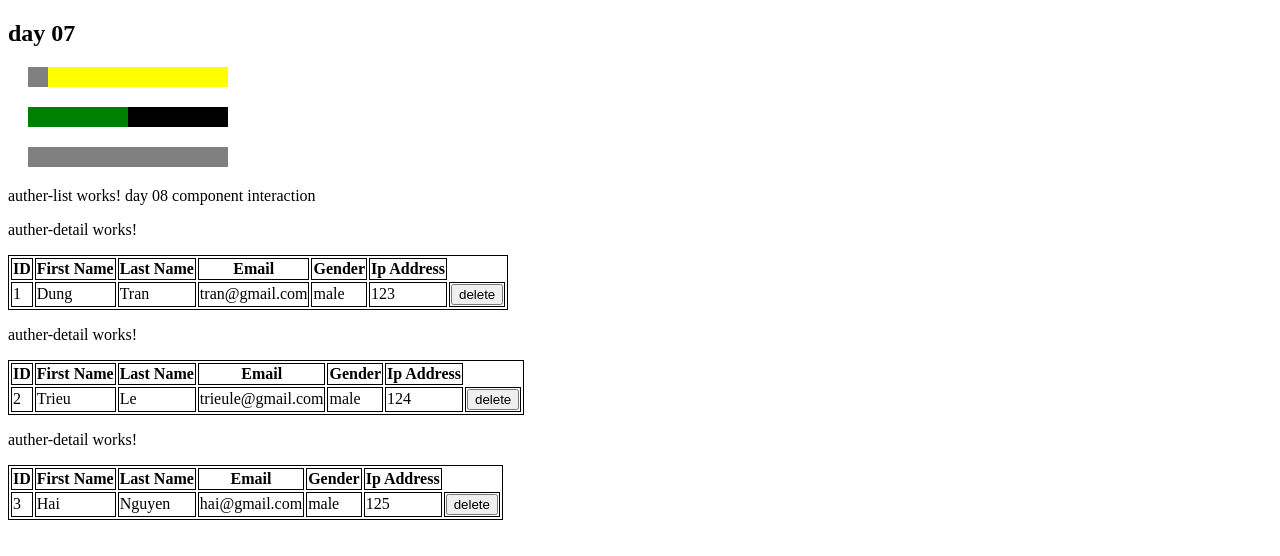
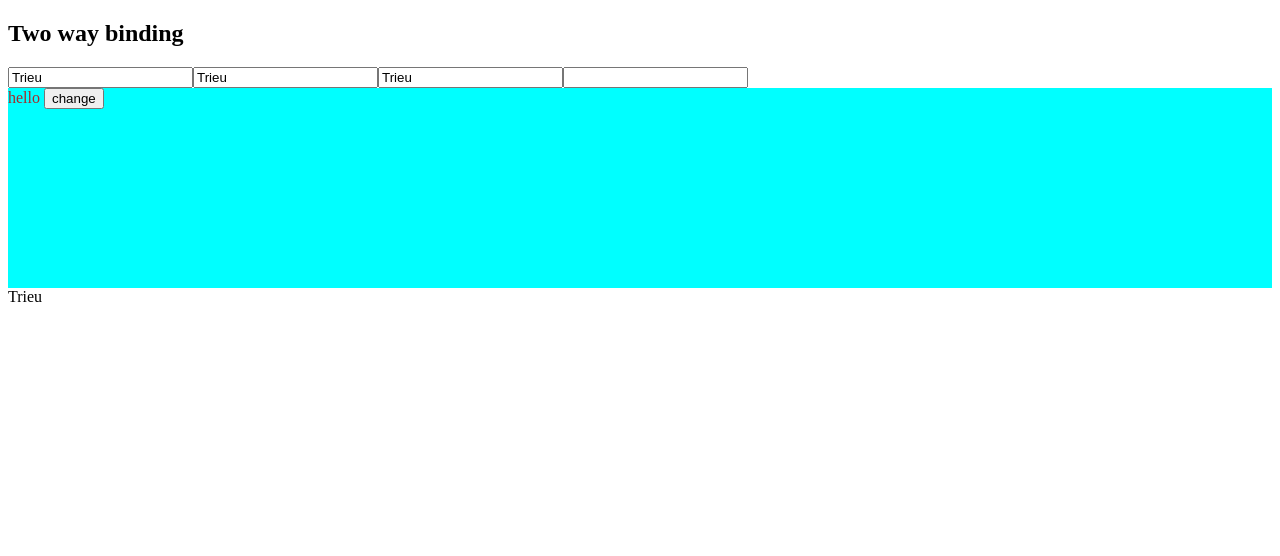
Before and after one commit to trieule47/100daysofangular, an Angular app: page / in a window 1280 px wide. Shown: the top 556 px of the page. Built offline with nearby package versions, Linux system fonts and the light colour scheme.

Commit message:
day 09 two way binding

```diff
--- a/src/app/app.component.css
+++ b/src/app/app.component.css
@@ -0,0 +1,13 @@
+.app-control {
+    background-color: aqua;
+    color: brown;
+    height: 200px;
+    animation: red 0.7s linear forwards;
+}
+
+.toggle {
+    height: 50px;
+    color: white;
+    animation: green 0.7s linear forwards;
+
+}
--- a/src/app/app.component.html
+++ b/src/app/app.component.html
@@ -1,5 +1,22 @@
-<h2>day 07</h2>
+<!-- <h2>day 07</h2>
 <progress-bar [backgroundColor]="'yellow'" [progressColor]="'grey'" [progress]="10"></progress-bar>
 <progress-bar [backgroundColor]="'black'" [progressColor]="'green'" [progress]="50"></progress-bar>
 <progress-bar [backgroundColor]="'grey'" [progressColor]="'green'" [progress]="'ư-50'"></progress-bar>
-<app-auther-list></app-auther-list>
+<app-auther-list></app-auther-list> -->
+
+<h2>Two way binding</h2>
+<input type="text" [ngModel]="name" (ngModelChange)="name=$event" >
+<input type="text" [(ngModel)]="name" />
+<input type="text" [ngModel]="name" />
+<input type="text" (ngModelChange)="name=$event" />
+
+
+<div
+    class="app-control"
+    [class.toggle]="toggle"
+>
+hello
+<button (click)="changeState()">change</button>
+</div>
+
+{{name}}
--- a/src/app/app.component.ts
+++ b/src/app/app.component.ts
@@ -7,4 +7,10 @@ import { Component } from '@angular/core';
 })
 export class AppComponent {
   title = 'app';
+  name = 'Trieu';
+  toggle = false;
+
+  changeState(){
+    this.toggle = !this.toggle;
+  }
 }
--- a/src/app/app.module.ts
+++ b/src/app/app.module.ts
@@ -18,7 +18,7 @@ import { AutherDetailComponent } from './auther-detail/auther-detail.component';
   ],
   imports: [
     BrowserModule,
-    FormsModule
+    FormsModule,
   ],
   providers: [],
   bootstrap: [AppComponent]
```
